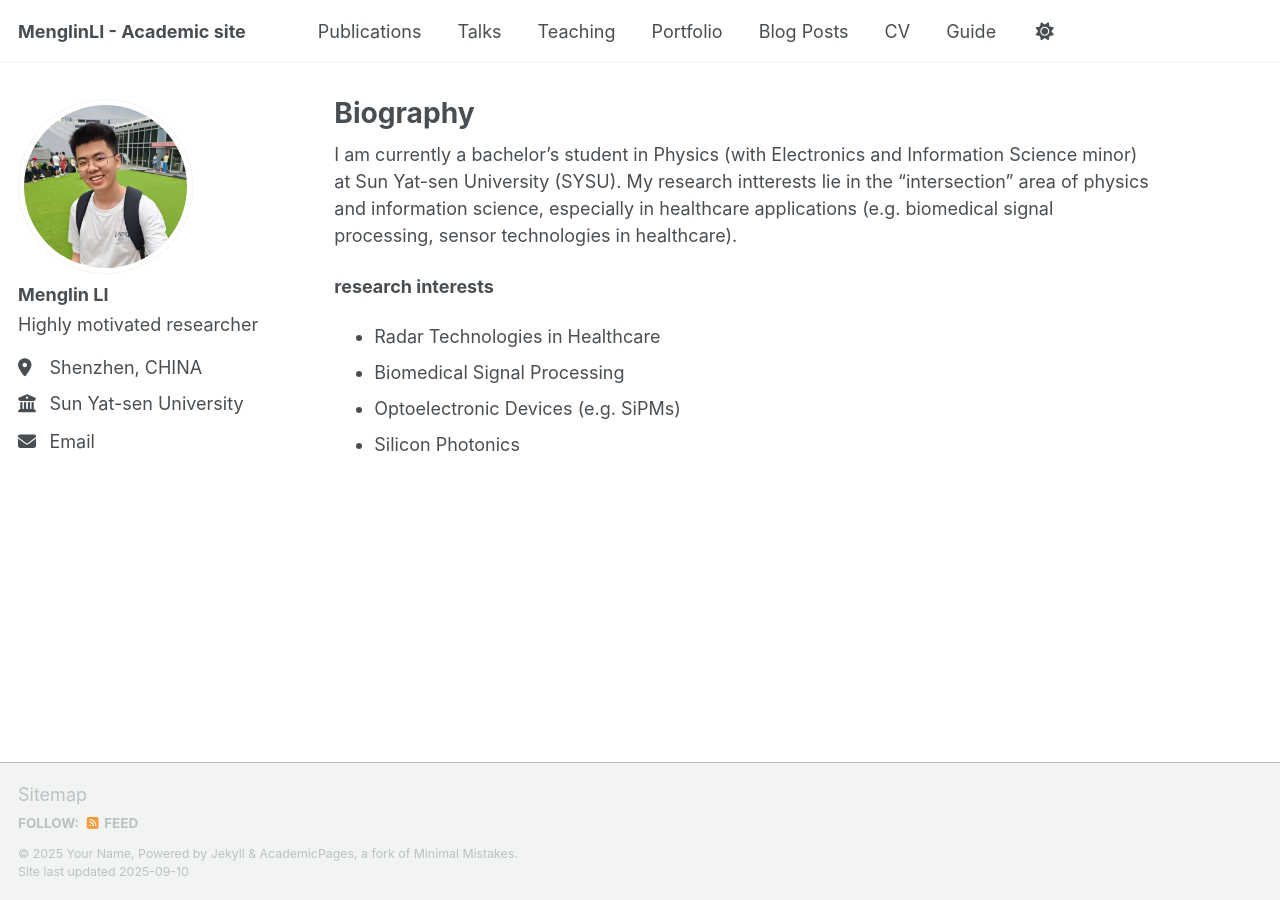
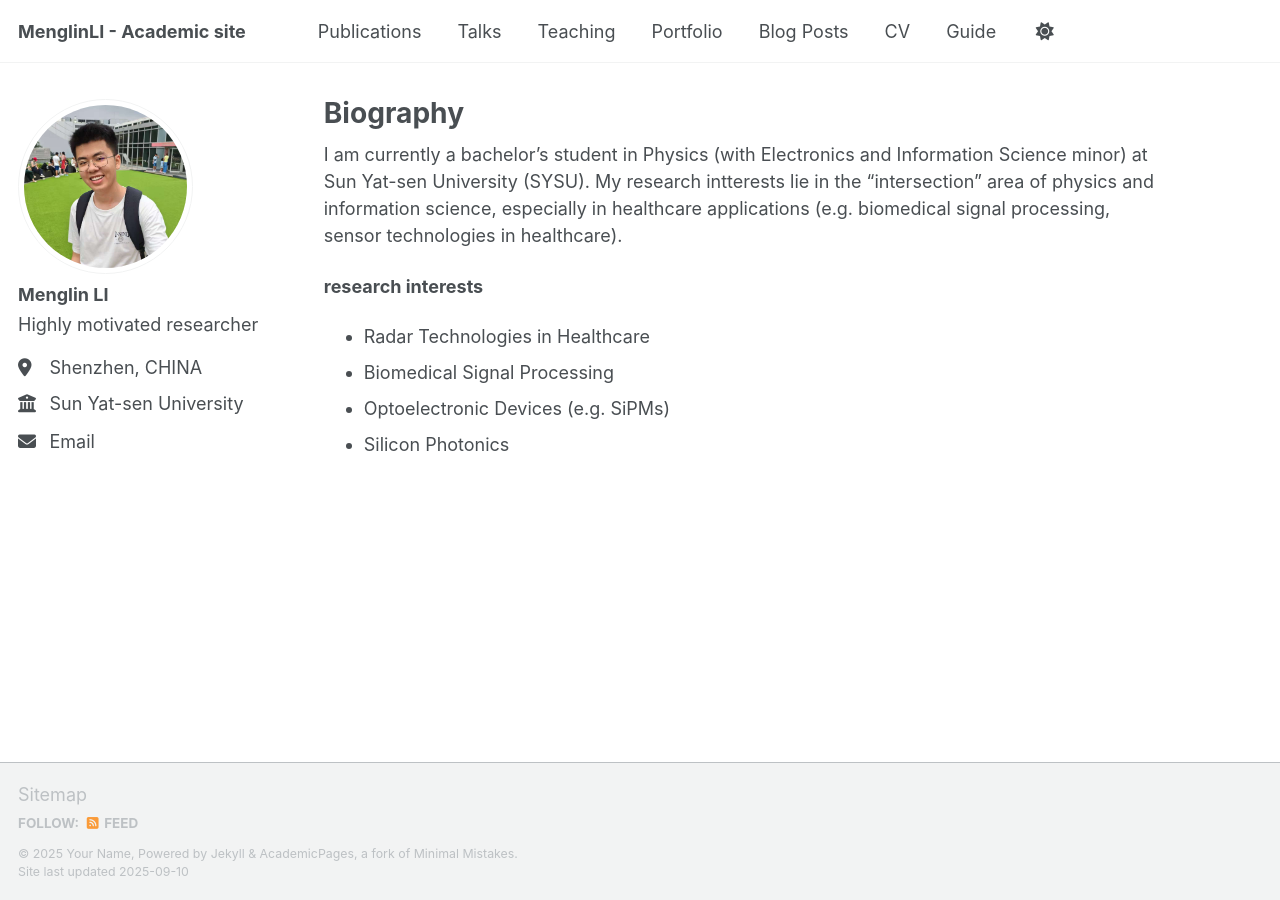
Before and after one commit to li-menglin/li-menglin.github.io, a Jekyll site: the page built from _pages/about.md, in a window 1280 px wide. Built offline with Jekyll 4.4.1, drawn with Linux system fonts in a browser that asks for light colours; a script that is not in the unit is left out.

Commit message:
Update _page.scss

```diff
--- a/_sass/layout/_page.scss
+++ b/_sass/layout/_page.scss
@@ -19,7 +19,7 @@
 .page {
   @include breakpoint($large) {
     @include span(10 of 12 last);
-    @include prefix(1 of 12);
+    @include prefix(0.9 of 12);
     @include suffix(1 of 12);
   }
 
```
